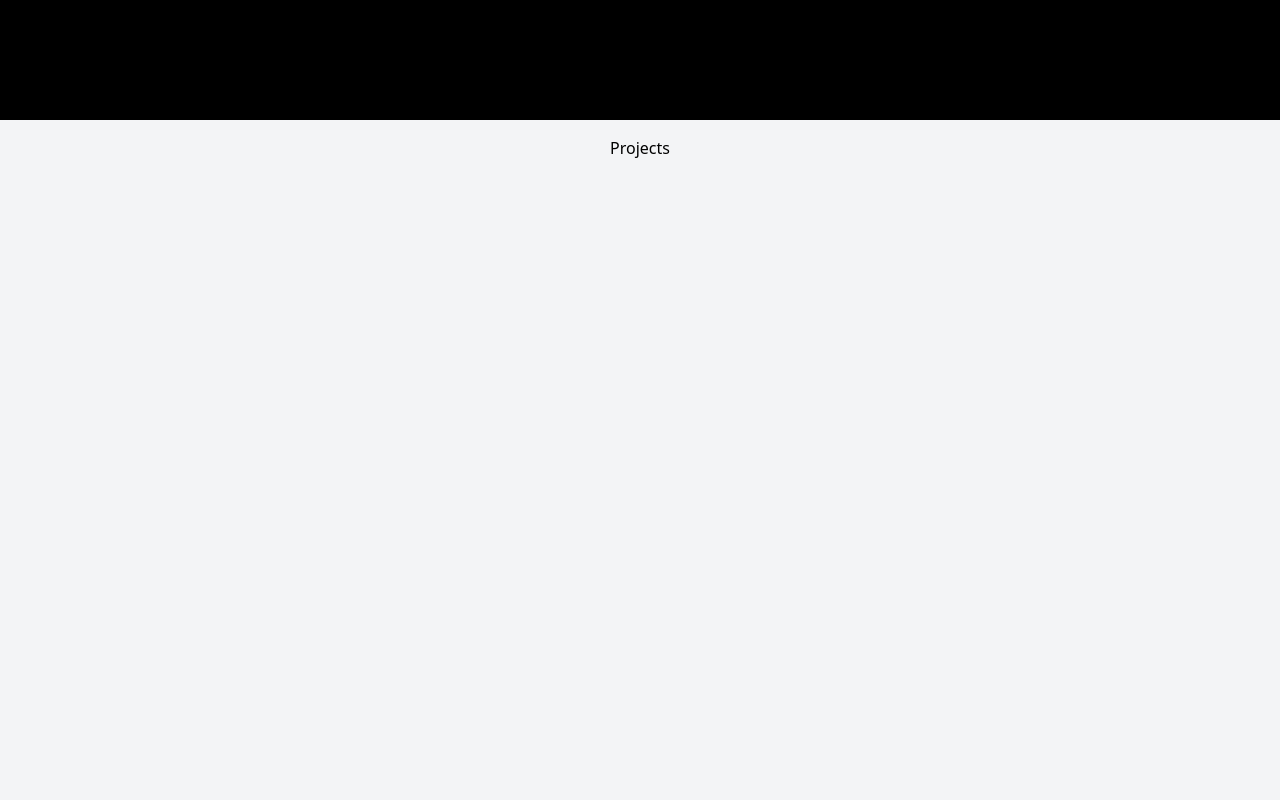
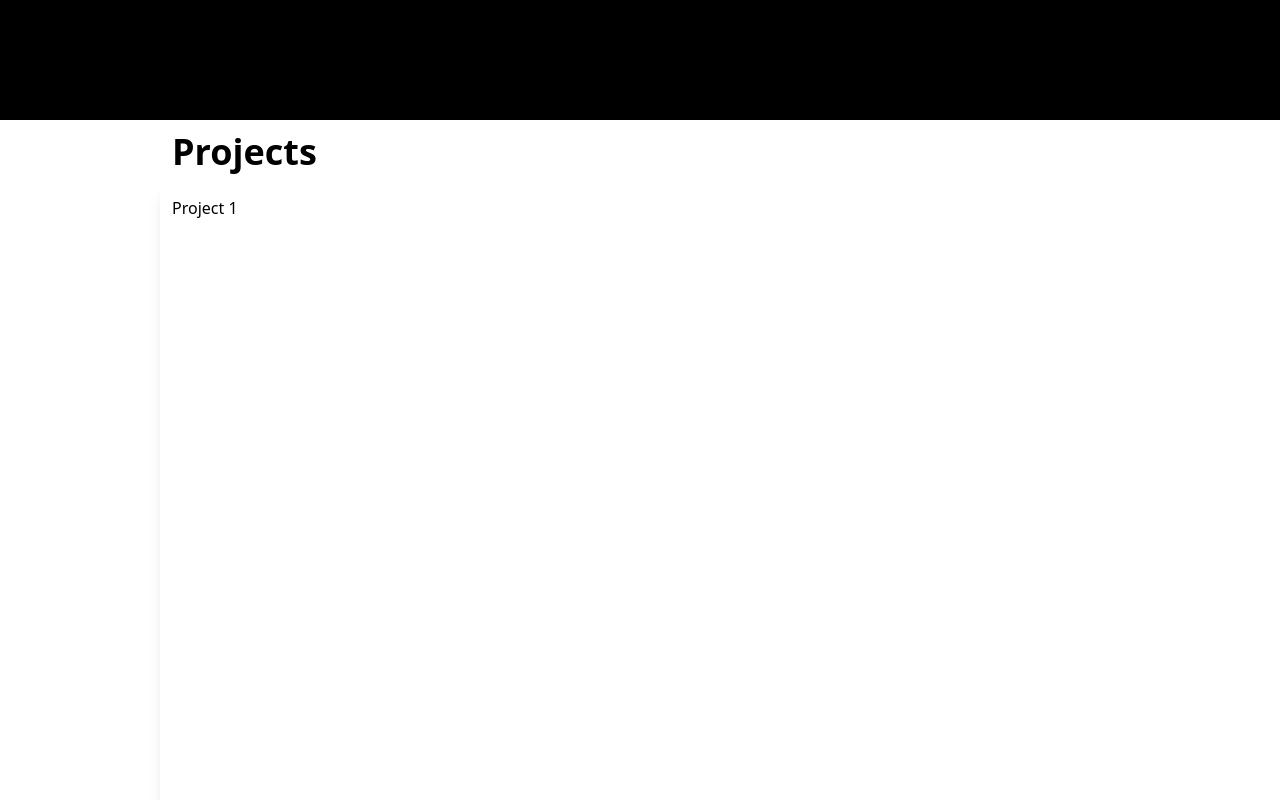
Before and after one commit to saheezus/personal, a React (Create React App) app in the folder personal/: page / in a window 1280 px wide. Shown: the part 1480-2280 px from the top of the page. Built offline with nearby package versions, Linux system fonts and the light colour scheme.

Commit message:
added projects and experience section

```diff
--- a/personal/src/App.js
+++ b/personal/src/App.js
@@ -97,9 +97,24 @@ const App = () => {
       </div>
       <div className="text-white h-screen" style={{backgroundColor: bgColor}}>
       </div>
-      <div className="bg-white text-black h-screen">
-        <div className="bg-gray-100 p-4 h-screen text-center">
-          <h1 className="">Projects</h1>
+      <div className="bg-white text-black h-screen grid grid-cols-8">
+        <div className="bg-white h-screen text-center col-span-1">
+        </div>
+        <div className="bg-white h-full col-span-7">
+          <h1 className="font-bold text-4xl p-3">Projects</h1>
+          <div className="bg-white h-screen w-full shadow-lg p-3">
+            <span>Project 1</span>
+          </div>
+          <div className="bg-white h-screen w-full shadow-lg p-3">
+            <span>Project 2</span>
+          </div>
+          <h1 className="font-bold text-4xl p-3">Experience</h1>
+          <div className="bg-white h-screen w-full shadow-lg p-3">
+            <span>Experience 1</span>
+          </div>
+          <div className="bg-white h-screen w-full shadow-lg p-3">
+            <span>Experience 2</span>
+          </div>
         </div>
       </div>
     </div>
```
